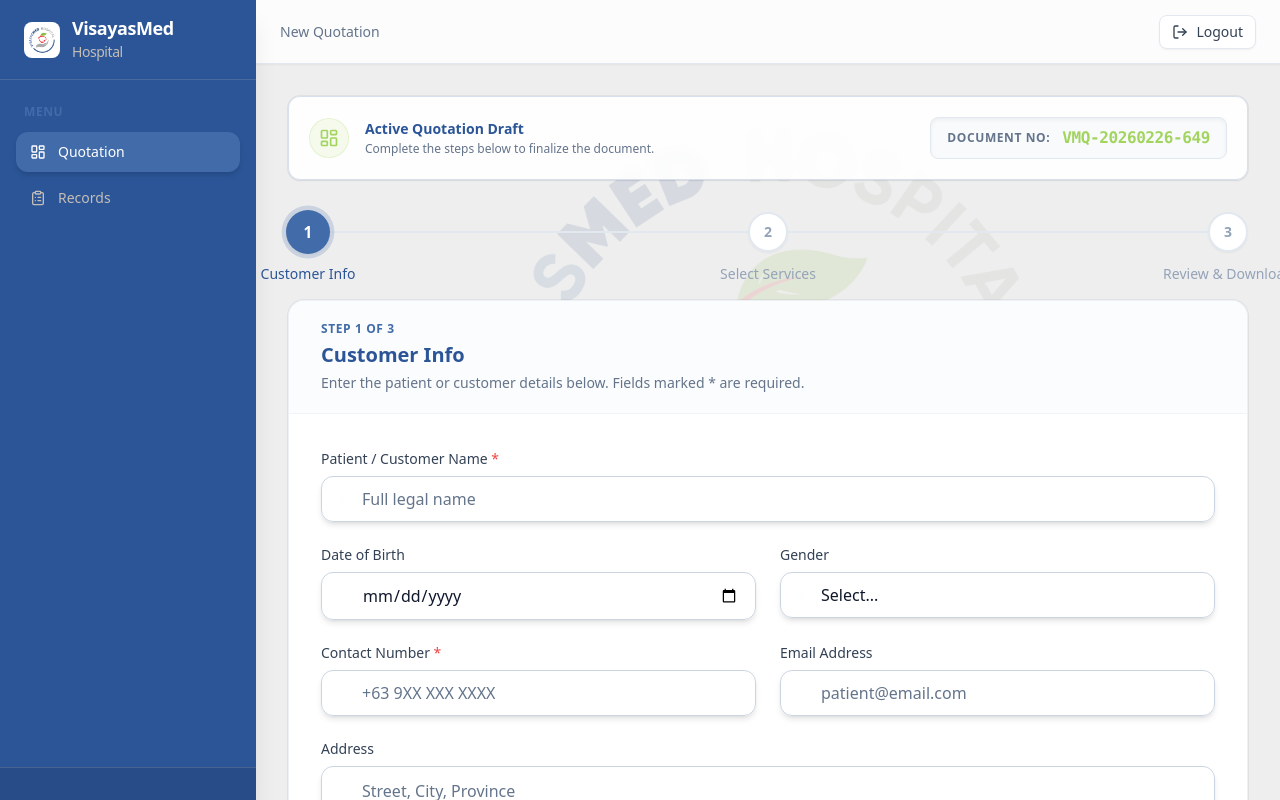
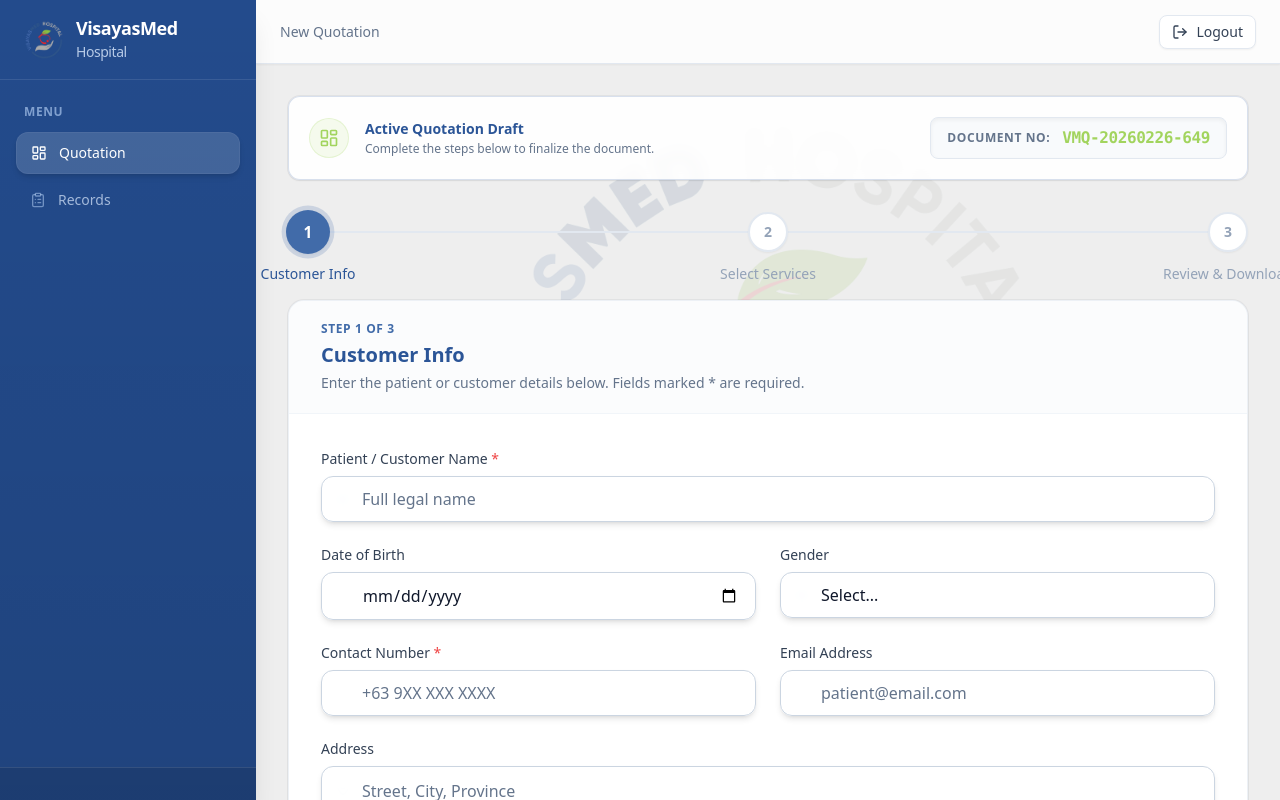
Before and after one commit to MontecalvoAm/Vismed, a Next.js app: page /quotation in a window 1280 px wide. Built offline with nearby package versions, Linux system fonts and the light colour scheme; no server answers.

Commit message:
Finalizing SideBar

```diff
--- a/app/login/page.tsx
+++ b/app/login/page.tsx
@@ -8,21 +8,21 @@ export const metadata = {
 
 export default function LoginPage() {
     return (
-        <div className="relative min-h-screen flex items-center justify-center overflow-hidden bg-neutral-900">
+        <div className="relative min-h-screen flex items-center justify-center overflow-hidden bg-slate-900">
             {/* Background Image Overlay */}
             <div className="absolute inset-0 z-0">
                 <Image
                     src="/Background.png"
                     alt="VisayasMed Background"
                     fill
-                    className="object-cover opacity-30 mix-blend-overlay"
+                    className="object-cover opacity-60"
                     quality={100}
                     priority
                 />
-                <div className="absolute inset-0 bg-gradient-to-b from-neutral-900/60 to-neutral-950/90" />
+                <div className="absolute inset-0 bg-gradient-to-b from-slate-900/30 via-slate-900/60 to-slate-950/90" />
             </div>
 
-            <div className="relative z-10 w-full max-w-md p-8 md:p-10 bg-neutral-900/40 backdrop-blur-xl border border-neutral-800 rounded-3xl shadow-2xl flex flex-col items-center">
+            <div className="relative z-10 w-full max-w-md p-8 md:p-10 bg-neutral-900/60 backdrop-blur-xl border border-neutral-800 rounded-3xl shadow-2xl flex flex-col items-center">
                 {/* Logo */}
                 <div className="mb-8 flex flex-col items-center justify-center">
                     <Image
--- a/components/layout/SidebarLayout.tsx
+++ b/components/layout/SidebarLayout.tsx
@@ -64,22 +64,23 @@ export default function SidebarLayout({ children, pageTitle = 'Quotation System'
 
             {/* Sidebar Navigation */}
             <aside className={`
-                fixed md:sticky top-0 left-0 z-50 h-[100dvh] w-64 bg-brand-dark-blue text-white shadow-xl transition-transform duration-300 ease-in-out
+                fixed md:sticky top-0 left-0 z-50 h-[100dvh] w-64 bg-[#234b8c] text-white shadow-xl transition-transform duration-300 ease-in-out
                 ${isSidebarOpen ? 'translate-x-0' : '-translate-x-full md:translate-x-0'}
-                flex flex-col
+                flex flex-col relative
             `}>
+                {/* Subtle overlay to soften the blue without losing it */}
+                <div className="absolute inset-0 bg-gradient-to-b from-transparent to-black/10 pointer-events-none" />
+
                 {/* Sidebar Header */}
-                <div className="flex items-center justify-between h-16 md:h-20 px-6 border-b border-brand-light-grey/20 shrink-0">
+                <div className="flex items-center justify-between h-16 md:h-20 px-6 border-b border-white/10 shrink-0 relative z-10">
                     <Link href="/quotation" className="flex items-center gap-3">
-                        <div className="bg-white p-1 rounded-lg">
-                            <Image src="/VisayasMedical.png" alt="Logo" width={28} height={28} className="object-contain" />
-                        </div>
+                        <Image src="/VisayasMedical.png" alt="Logo" width={40} height={40} className="object-contain" priority />
                         <span className="font-bold text-lg tracking-tight leading-tight">
-                            VisayasMed<br /><span className="text-brand-light-grey text-sm font-medium">Hospital</span>
+                            VisayasMed<br /><span className="text-blue-100/80 text-sm font-medium">Hospital</span>
                         </span>
                     </Link>
                     <button
-                        className="md:hidden p-1.5 text-brand-light-grey hover:text-white rounded-md hover:bg-white/10"
+                        className="md:hidden p-1.5 text-blue-200 hover:text-white rounded-md hover:bg-white/10"
                         onClick={() => setIsSidebarOpen(false)}
                     >
                         <X className="w-5 h-5" />
@@ -87,8 +88,8 @@ export default function SidebarLayout({ children, pageTitle = 'Quotation System'
                 </div>
 
                 {/* Sidebar Main Links */}
-                <div className="flex-1 py-6 px-4 overflow-y-auto">
-                    <div className="text-xs font-semibold text-brand-muted-blue tracking-wider mb-3 px-2 uppercase">Menu</div>
+                <div className="flex-1 py-6 px-4 overflow-y-auto relative z-10">
+                    <div className="text-xs font-semibold text-blue-200/60 tracking-wider mb-3 px-2 uppercase">Menu</div>
                     <nav className="space-y-1.5">
                         {navTabs.map(tab => {
                             const active = pathname === tab.href || pathname.startsWith(tab.href + '/');
@@ -98,11 +99,11 @@ export default function SidebarLayout({ children, pageTitle = 'Quotation System'
                                     href={tab.href}
                                     onClick={() => setIsSidebarOpen(false)}
                                     className={`w-full flex items-center gap-3 px-3.5 py-2.5 rounded-xl text-sm font-medium transition-all ${active
-                                        ? 'bg-brand-muted-blue text-white shadow-md'
-                                        : 'text-brand-light-grey hover:text-white hover:bg-white/5'
+                                        ? 'bg-white/15 text-white shadow-md border border-white/5'
+                                        : 'text-blue-100/70 hover:text-white hover:bg-white/5'
                                         }`}
                                 >
-                                    <div className={`${active ? 'text-white' : 'text-brand-light-grey group-hover:text-white'}`}>
+                                    <div className={`${active ? 'text-white' : 'text-blue-200/50 group-hover:text-white transition-colors'}`}>
                                         {tab.icon}
                                     </div>
                                     {tab.label}
@@ -113,10 +114,10 @@ export default function SidebarLayout({ children, pageTitle = 'Quotation System'
                 </div>
 
                 {/* Sidebar Footer (User Info) */}
-                <div className="p-4 border-t border-brand-light-grey/20 bg-black/10 shrink-0">
+                <div className="p-4 border-t border-white/10 bg-black/10 shrink-0 relative z-10">
                     {user && (
                         <div className="flex items-center gap-3 px-2">
-                            <div className="w-9 h-9 rounded-full bg-brand-muted-blue flex items-center justify-center text-sm font-bold shadow-sm ring-2 ring-white/10 shrink-0">
+                            <div className="w-9 h-9 rounded-full bg-white/15 flex items-center justify-center text-sm font-bold shadow-sm ring-2 ring-white/10 shrink-0 border border-white/5">
                                 {user.FirstName[0]}{user.LastName[0]}
                             </div>
                             <div className="flex-1 min-w-0">
@@ -141,7 +142,7 @@ export default function SidebarLayout({ children, pageTitle = 'Quotation System'
                         >
                             <Menu className="w-6 h-6" />
                         </button>
-                        <Image src="/VisayasMedical.png" alt="Logo" width={28} height={28} className="object-contain" />
+                        <Image src="/VisayasMedical.png" alt="Logo" width={32} height={32} className="object-contain" priority />
                         <span className="font-bold text-lg tracking-tight text-slate-800">
                             VisayasMed
                         </span>
```
